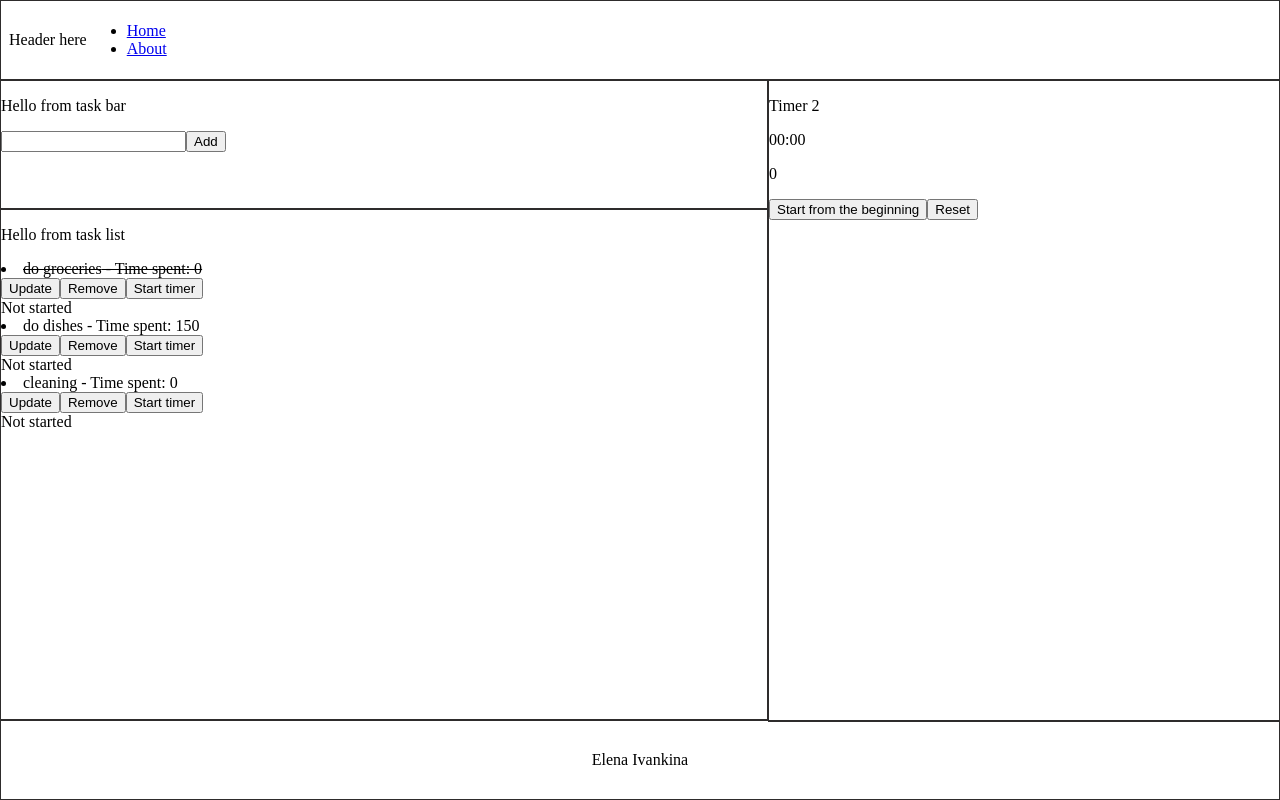
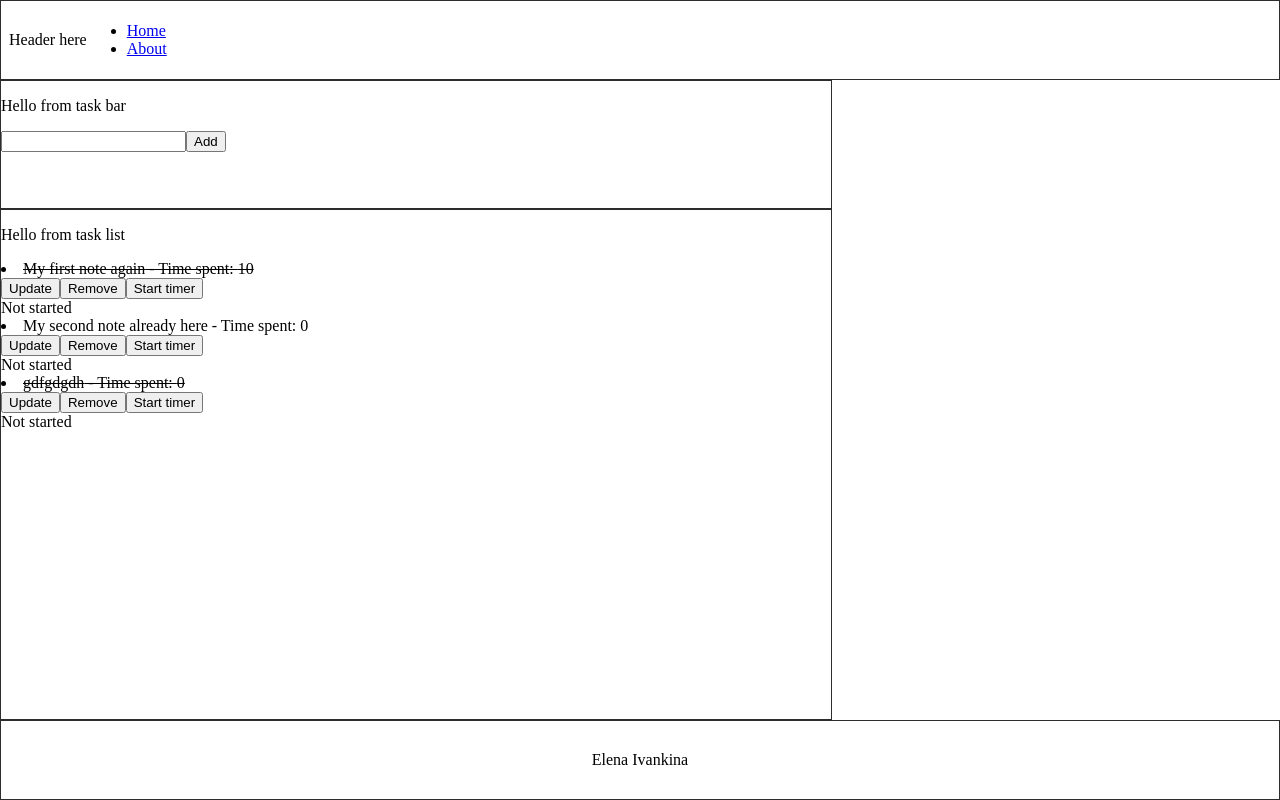
Before and after one commit to ElenaIf/todo_pomodoro, a React (Create React App) app: page / in a window 1280 px wide. Built offline with nearby package versions, Linux system fonts and the light colour scheme; data requests are answered from the project's data file.

Commit message:
saving data into json file

```diff
--- a/db.json
+++ b/db.json
@@ -1,16 +1,22 @@
 {
   "notes": [
     {
-			"id": 1,
-			"text": "Some task here for Petrovich",
-			"time": "1:00",
-			"finished": false
+      "id": 1633626606824,
+      "title": "My first note again",
+      "done": true,
+      "timeSpent": 10
     },
     {
-			"id": 2,
-			"text": "One more task",
-			"time": "1:00",
-			"finished": false
+      "id": 1633626644139,
+      "title": "My second note already here",
+      "done": false,
+      "timeSpent": 0
+    },
+    {
+      "id": 1633626921343,
+      "title": "gdfgdgdh",
+      "done": true,
+      "timeSpent": 0
     }
   ]
 }
--- a/package.json
+++ b/package.json
@@ -20,7 +20,7 @@
 		"test": "react-scripts test",
 		"eject": "react-scripts eject",
 		"sass": "node-sass -w scss/ -o dist/css/ --recursive",
-		"json-server": "json-server -p3002 --watch db.json"
+		"json-server": "json-server -p3001 --watch db.json"
 	},
 	"eslintConfig": {
 		"extends": [
--- a/src/App.js
+++ b/src/App.js
@@ -1,4 +1,5 @@
-import React, { useState } from "react";
+import React, { useState, useEffect } from "react";
+import axios from "axios";
 
 import Header from "./components/Header";
 import Footer from "./components/Footer";
@@ -7,42 +8,56 @@ import MainRight from "./pages/MainRight";
 
 // import axios from "axios";
 
-const initialTodos = [
-	{
-		id: 1,
-		title: "do groceries",
-		done: true,
-		timeSpent: 0,
-	},
-	{
-		id: 2,
-		title: "do dishes",
-		done: false,
-		timeSpent: 150,
-	},
-	{
-		id: 3,
-		title: "cleaning",
-		done: false,
-		timeSpent: 0,
-	},
-];
+// const initialTodos = [
+// 	{
+// 		id: 1,
+// 		title: "do groceries",
+// 		done: true,
+// 		timeSpent: 0,
+// 	},
+// 	{
+// 		id: 2,
+// 		title: "do dishes",
+// 		done: false,
+// 		timeSpent: 150,
+// 	},
+// 	{
+// 		id: 3,
+// 		title: "cleaning",
+// 		done: false,
+// 		timeSpent: 0,
+// 	},
+// ];
 
-// const getAllNotes = () => {
-// 	axios.get("http://localhost:3002/notes").then((res) => {
-// 		console.log(res.data[0].time);
-// 	});
-// };
+const baseURL = "http://localhost:3001/notes";
 
 const App = () => {
-	const [todosArray, setTodosArray] = useState(initialTodos);
+	const [todosArray, setTodosArray] = useState([]);
+
+	useEffect(() => {
+		axios.get(baseURL).then((response) => {
+			setTodosArray(response.data);
+		});
+	}, [setTodosArray]);
 
 	const toggleTodo = (todo) => {
-		setTodosArray(
-			todosArray.map((t) => {
-				return t.id === todo.id ? { ...t, done: !t.done } : t;
-			})
-		);
+		// setTodosArray(
+		// 	todosArray.map((t) => {
+		// 		return t.id === todo.id ? { ...t, done: !t.done } : t;
+		// 	})
+		// );
+
+		const updatedTasks = todosArray.map((t) => {
+			return t.id === todo.id ? { ...t, done: !t.done } : t;
+		});
+		const newItem = {
+			id: todo.id,
+			title: todo.title,
+			done: !todo.done,
+			timeSpent: todo.timeSpent,
+		};
+
+		axios.put(`${baseURL}/${todo.id}`, newItem).then(setTodosArray(updatedTasks));
 	};
 
 	const addTodo = (todoText) => {
@@ -51,31 +66,51 @@ const App = () => {
 				id: Date.now(),
 				title: todoText,
 				done: false,
+				timeSpent: 0,
 			};
-			setTodosArray([newTodo, ...todosArray]);
+			axios.post(baseURL, newTodo).then((resp) => {
+				console.log(resp.data);
+				setTodosArray([resp.data, ...todosArray]);
+			});
+			// setTodosArray([newTodo, ...todosArray]);
 		}
 	};
 
 	const updateTodo = (todo, newValue) => {
+		const updatedTasks = todosArray.map((t) => {
+			return t.id === todo.id ? { ...t, title: newValue } : t;
+		});
+		const newItem = {
+			id: todo.id,
+			title: newValue,
+			done: todo.done,
+			timeSpent: todo.timeSpent,
+		};
 		if (newValue !== "") {
-			setTodosArray(
-				todosArray.map((t) => {
-					return t.id === todo.id ? { ...t, title: newValue } : t;
-				})
-			);
+			axios.put(`${baseURL}/${todo.id}`, newItem).then(setTodosArray(updatedTasks));
 		}
 	};
 
 	const saveTimeIntoTodo = (todo, newTime) => {
-		setTodosArray(
-			todosArray.map((t) => {
-				return t.id === todo.id ? { ...t, timeSpent: newTime } : t;
-			})
-		);
+		const updatedTasks = todosArray.map((t) => {
+			return t.id === todo.id ? { ...t, timeSpent: newTime } : t;
+		});
+		const newItem = {
+			id: todo.id,
+			title: todo.title,
+			done: todo.done,
+			timeSpent: newTime,
+		};
+
+		axios.put(`${baseURL}/${todo.id}`, newItem).then(setTodosArray(updatedTasks));
 	};
 
 	const deleteTodo = (todo) => {
-		setTodosArray([...todosArray.filter((task) => task.id !== todo.id)]);
+		const filteredTasks = [...todosArray.filter((task) => task.id !== todo.id)];
+
+		axios.delete(`${baseURL}/${todo.id}`).then(setTodosArray(filteredTasks));
+
+		// setTodosArray([...todosArray.filter((task) => task.id !== todo.id)]);
 	};
 
 	return (
@@ -94,7 +129,7 @@ const App = () => {
 						deleteTodo={deleteTodo}
 						saveTimeIntoTodo={saveTimeIntoTodo}
 					/>
-					<MainRight todosArray={todosArray} />
+					<MainRight />
 				</main>
 				<Footer />
 			</div>
--- a/src/components/Task.js
+++ b/src/components/Task.js
@@ -8,6 +8,8 @@ const Task = ({ todo, toggleTodo, updateTodo, deleteTodo, saveTimeIntoTodo }) =>
 	const [edit, setEdit] = useState(null);
 	const [newTodoText, setNewTodoText] = useState(todo.title);
 	const [timerHasStarted, setTimerHasStarted] = useState(false);
+	const [isRunning, setIsRunning] = useState(false);
+	const [seconds, setSeconds] = useState(0);
 
 	if (edit) {
 		return (
@@ -64,13 +66,22 @@ const Task = ({ todo, toggleTodo, updateTodo, deleteTodo, saveTimeIntoTodo }) =>
 			<button
 				onClick={() => {
 					setTimerHasStarted(!timerHasStarted);
+					setIsRunning(true);
+					setSeconds(0);
 				}}
 			>
 				Start timer
 			</button>
 
 			{timerHasStarted === true ? (
-				<TaskTimer todo={todo} saveTimeIntoTodo={saveTimeIntoTodo} />
+				<TaskTimer
+					isRunning={isRunning}
+					setIsRunning={setIsRunning}
+					todo={todo}
+					saveTimeIntoTodo={saveTimeIntoTodo}
+					seconds={seconds}
+					setSeconds={setSeconds}
+				/>
 			) : (
 				<div>Not started</div>
 			)}
--- a/src/components/TaskTimer.js
+++ b/src/components/TaskTimer.js
@@ -2,9 +2,9 @@ import React, { useState, useEffect } from "react";
 
 import "../style/css/Timer.css";
 
-const TaskTimer = ({ todo, saveTimeIntoTodo }) => {
-	const [seconds, setSeconds] = useState(0);
-	const [isRunning, setIsRunning] = useState(false);
+const TaskTimer = ({ todo, saveTimeIntoTodo, isRunning, setIsRunning, seconds, setSeconds }) => {
+	// const [seconds, setSeconds] = useState(0);
+	// const [isRunning, setIsRunning] = useState(false);
 	const [newTimeTodo, setnewTimeTodo] = useState(todo.timeSpent);
 
 	useEffect(() => {
@@ -24,7 +24,7 @@ const TaskTimer = ({ todo, saveTimeIntoTodo }) => {
 	let watchSeconds = (seconds - Math.floor(seconds / 60) * 60).toString().padStart(2, "0");
 
 	return (
-		<div>
+		<div className="full-screen-timer">
 			<p>Timer started for: {todo.title}</p>
 			<p>
 				{watchMinutes}:{watchSeconds}
--- a/src/components/Timer2.js
+++ b/src/components/Timer2.js
@@ -27,7 +27,8 @@ const Timer2 = () => {
 	let watchSeconds = (seconds - Math.floor(seconds / 60) * 60).toString().padStart(2, "0");
 
 	return (
-		<div className="timer">
+		// <div className="timer">
+		<div>
 			<p>Timer 2</p>
 			<p>
 				{watchMinutes}:{watchSeconds}
--- a/src/pages/MainRight.js
+++ b/src/pages/MainRight.js
@@ -1,13 +1,7 @@
 import React from "react";
 
-import Timer2 from "../components/Timer2";
-
-const MainRight = (todosArray) => {
-	return (
-		<div className="main-right">
-			<Timer2 todosArray={todosArray} />
-		</div>
-	);
+const MainRight = () => {
+	return <div className="main-right"></div>;
 };
 
 export default MainRight;
--- a/src/style/css/index.css
+++ b/src/style/css/index.css
@@ -32,7 +32,7 @@ main {
 }
 
 .main-left {
-  width: 60%;
+  width: 65%;
   display: -webkit-box;
   display: -ms-flexbox;
   display: flex;
@@ -43,7 +43,7 @@ main {
 }
 
 .main-right {
-  width: 40%;
+  width: 35%;
 }
 
 footer {
--- a/src/style/index.scss
+++ b/src/style/index.scss
@@ -29,13 +29,13 @@ main {
 }
 
 .main-left {
-	width: 60%;
+	width: 65%;
 	display: flex;
 	flex-direction: column;
 }
 
 .main-right {
-	width: 40%;
+	width: 35%;
 }
 
 footer {
```
Also changed, not shown: src/style/Timer.scss (+9 -0 lines). Lines whose indentation alone changed are shown as unchanged.
